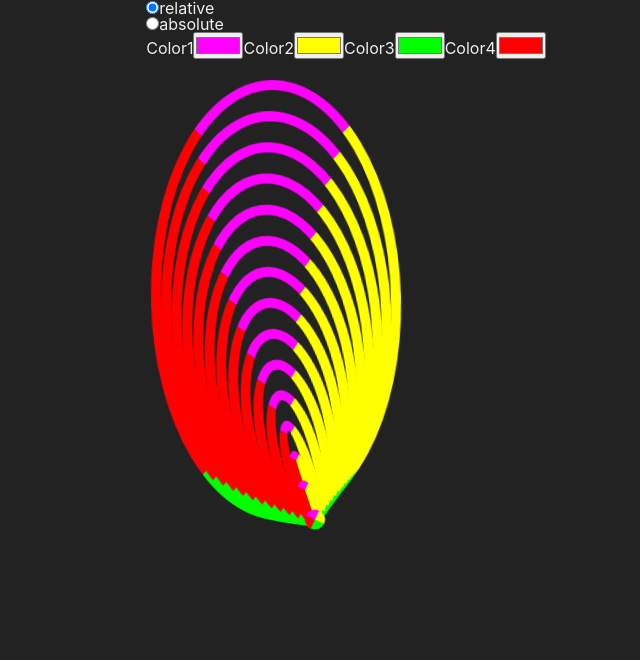
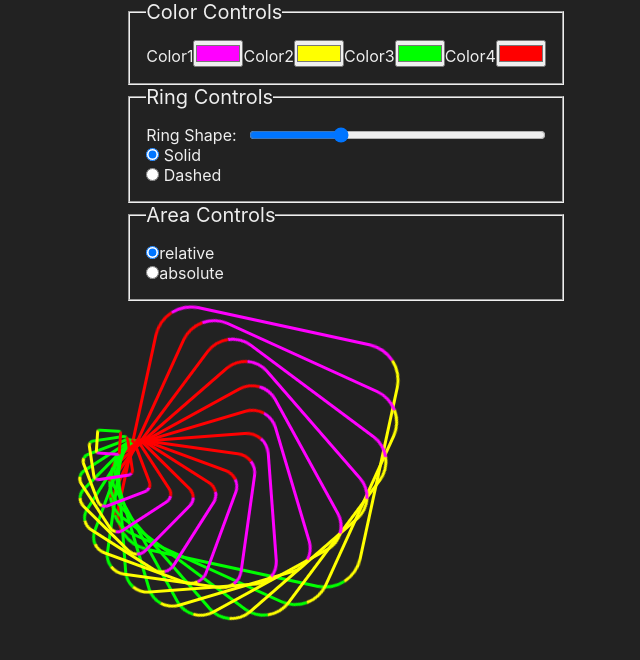
Before and after one commit to stevebarakat/kaleidoscope, a React (Create React App) app: page / in a window 1280 px wide. Shown: the top 660 px of the page, without its empty margins (294-934 px from the left). Built offline with nearby package versions, Linux system fonts and the light colour scheme.

Commit message:
check in

```diff
--- a/src/App.css
+++ b/src/App.css
@@ -1,52 +1,3 @@
-/* http://meyerweb.com/eric/tools/css/reset/
-   v2.0 | 20110126
-   License: none (public domain)
-*/
-
-html, body, div, span, applet, object, iframe,
-h1, h2, h3, h4, h5, h6, p, blockquote, pre,
-a, abbr, acronym, address, big, cite, code,
-del, dfn, em, img, ins, kbd, q, s, samp,
-small, strike, strong, sub, sup, tt, var,
-b, u, i, center,
-dl, dt, dd, ol, ul, li,
-fieldset, form, label, legend,
-table, caption, tbody, tfoot, thead, tr, th, td,
-article, aside, canvas, details, embed,
-figure, figcaption, footer, header, hgroup,
-menu, nav, output, ruby, section, summary,
-time, mark, audio, video {
-	margin: 0;
-	padding: 0;
-	border: 0;
-	font-size: 100%;
-	font: inherit;
-	vertical-align: baseline;
-}
-/* HTML5 display-role reset for older browsers */
-article, aside, details, figcaption, figure,
-footer, header, hgroup, menu, nav, section {
-	display: block;
-}
-body {
-	line-height: 1;
-}
-ol, ul {
-	list-style: none;
-}
-blockquote, q {
-	quotes: none;
-}
-blockquote:before, blockquote:after,
-q:before, q:after {
-	content: '';
-	content: none;
-}
-table {
-	border-collapse: collapse;
-	border-spacing: 0;
-}
-
 * {
   margin: 0;
   padding: 0;
@@ -62,3 +13,17 @@ body {
   color: #eee;
   font-family: -apple-system, BlinkMacSystemFont, "Segoe UI", Roboto, Helvetica, Arial, sans-serif, "Apple Color Emoji", "Segoe UI Emoji", "Segoe UI Symbol";
 }
+
+fieldset {
+  padding: 1rem;
+}
+
+legend {
+  /* font-weight: bold; */
+  font-size: 1.25rem;
+}
+
+.flex {
+  display: flex;
+  gap: 0.75rem;
+}
--- a/src/App.js
+++ b/src/App.js
@@ -1,6 +1,8 @@
 import React, { useState } from "react";
 import Kaleidoscope from "./Kaleidoscope";
 import Colors from "./Colors";
+import Radius from "./Radius";
+import Position from "./Position";
 
 const App = () => {
   const [colors, setColors] = useState({
@@ -9,34 +11,29 @@ const App = () => {
     color3: "#00FF00",
     color4: "#FF0000",
   });
+  const handleSetColors = (colors) => setColors(colors);
+  const [radius, setRadius] = useState(15);
+  const handleSetRadius = (radius) => setRadius(radius);
   const [position, setPosition] = useState("relative");
-  const handleSetColors = (colors) => setColors(colors);
+  const handleSetPosition = (position) => setPosition(position);
+  const [ringStyle, setRingStyle] = useState("solid");
+  const handleSetRingStyle = (style) => setRingStyle(style);
+
   return (
     <div>
-      <div>
-        <input
-          type="radio"
-          id="relative"
-          name="position"
-          value="relative"
-          defaultChecked
-          onInput={(e) => setPosition(e.target.value)}
-        />
-        <label htmlFor="relative">relative</label>
-      </div>
-      {console.log(position)}
-      <div>
-        <input
-          type="radio"
-          id="absolute"
-          name="position"
-          value="absolute"
-          onInput={(e) => setPosition(e.target.value)}
-        />
-        <label htmlFor="absolute">absolute</label>
-      </div>
       <Colors colors={colors} handleSetColors={handleSetColors} />
-      <Kaleidoscope colors={colors} position={position} />
+      <Radius
+        radius={radius}
+        handleSetRadius={handleSetRadius}
+        handleSetRingStyle={handleSetRingStyle}
+      />
+      <Position handleSetPosition={handleSetPosition} />
+      <Kaleidoscope
+        colors={colors}
+        position={position}
+        radius={radius}
+        ringStyle={ringStyle}
+      />
     </div>
   );
 };
--- a/src/Colors.js
+++ b/src/Colors.js
@@ -3,6 +3,8 @@ import React from "react";
 const Colors = ({ colors, handleSetColors }) => {
   return (
     <fieldset>
+      <legend>Color Controls</legend>
+
       <label htmlFor="color1">Color1</label>
       <input
         id="color1"
--- a/src/Kaleidoscope.js
+++ b/src/Kaleidoscope.js
@@ -1,9 +1,14 @@
 import styled, { keyframes } from "styled-components";
 import "./App.css";
 
-function Kaleidoscope({ colors, position }) {
+function Kaleidoscope({ colors, position, radius, ringStyle }) {
   return (
-    <Things colors={colors} position={position}>
+    <Things
+      colors={colors}
+      position={position}
+      radius={radius}
+      ringStyle={ringStyle}
+    >
       <Thing>
         <Thing>
           <Thing>
@@ -38,7 +43,7 @@ function Kaleidoscope({ colors, position }) {
 }
 
 const kaledescopeAnimation = keyframes`
-  100% {transform: rotate(1turn)}
+  100% {transform: rotate(5turn)}
 `;
 
 const Things = styled.div`
@@ -47,7 +52,9 @@ const Things = styled.div`
   div {
     border-color: ${(p) => p.colors.color1} ${(p) => p.colors.color2}
       ${(p) => p.colors.color3} ${(p) => p.colors.color4};
+    border-style: ${(p) => p.ringStyle};
     position: ${(p) => p.position};
+    border-radius: ${(p) => p.radius + "%"};
   }
 `;
 
@@ -57,12 +64,11 @@ const Thing = styled.div`
   width: 100%;
   /* height: 50px; */
   aspect-ratio: 1/1;
-  justify-content: center;
+  /* justify-content: center; */
   align-items: center;
   margin: 5px;
-  border: 10px solid transparent;
-  border-radius: 50%;
-  animation: ${kaledescopeAnimation} 5s cubic-bezier(0.35, -0.14, 0.79, 1.22)
+  border: 3px dashed transparent;
+  animation: ${kaledescopeAnimation} 45s cubic-bezier(0.35, -0.14, 0.79, 1.22)
     infinite;
 `;
 
--- /dev/null
+++ b/src/Position.js
@@ -0,0 +1,32 @@
+import React from "react";
+
+const Position = ({ handleSetPosition }) => {
+  return (
+    <fieldset>
+      <legend>Area Controls</legend>
+      <div>
+        <input
+          type="radio"
+          id="relative"
+          name="position"
+          value="relative"
+          defaultChecked
+          onInput={(e) => handleSetPosition(e.target.value)}
+        />
+        <label htmlFor="relative">relative</label>
+      </div>
+      <div>
+        <input
+          type="radio"
+          id="absolute"
+          name="position"
+          value="absolute"
+          onInput={(e) => handleSetPosition(e.target.value)}
+        />
+        <label htmlFor="absolute">absolute</label>
+      </div>
+    </fieldset>
+  );
+};
+
+export default Position;
--- /dev/null
+++ b/src/Radius.js
@@ -0,0 +1,50 @@
+import React from "react";
+
+const Radius = ({ radius, handleSetRadius, handleSetRingStyle }) => {
+  return (
+    <fieldset>
+      <legend>Ring Controls</legend>
+      {/* RING SHAPE */}
+      <div className="flex">
+        <label htmlFor="radius">Ring&nbsp;Shape: </label>
+        <input
+          style={{ width: "100%" }}
+          min={0}
+          max={50}
+          type="range"
+          id="radius"
+          name="radius"
+          value={radius}
+          defaultChecked
+          onInput={(e) => handleSetRadius(e.target.value)}
+        />
+      </div>
+      {/* END RING SHAPE */}
+      {/* RING STYLE */}
+      <div>
+        <input
+          type="radio"
+          id="solid"
+          name="style"
+          value="solid"
+          defaultChecked
+          onInput={(e) => handleSetRingStyle(e.target.value)}
+        />
+        <label htmlFor="solid"> Solid</label>
+      </div>
+      <div>
+        <input
+          type="radio"
+          id="dashed"
+          name="style"
+          value="dashed"
+          onInput={(e) => handleSetRingStyle(e.target.value)}
+        />
+        <label htmlFor="dashed"> Dashed</label>
+      </div>
+      {/* END RING STYLE */}
+    </fieldset>
+  );
+};
+
+export default Radius;
```
